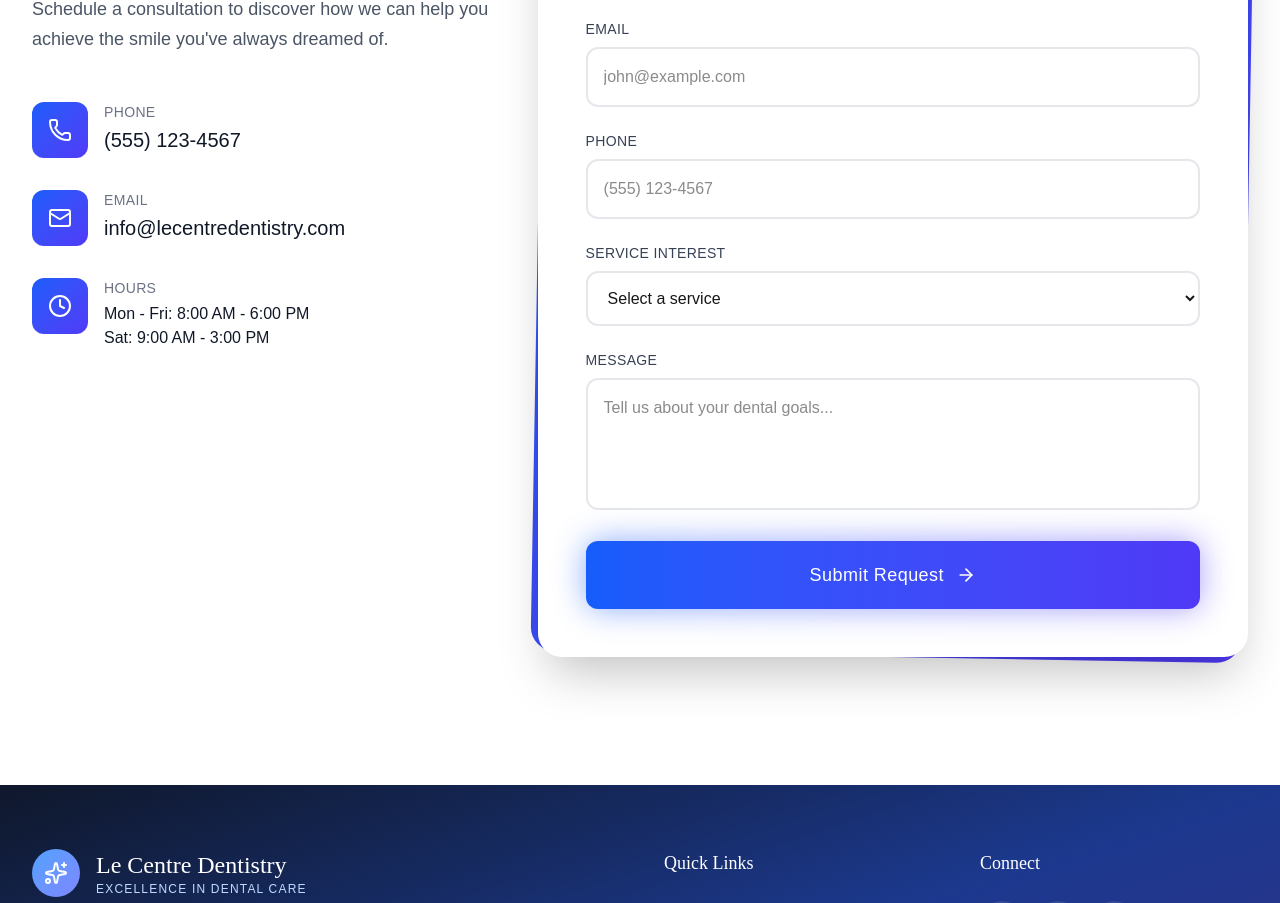
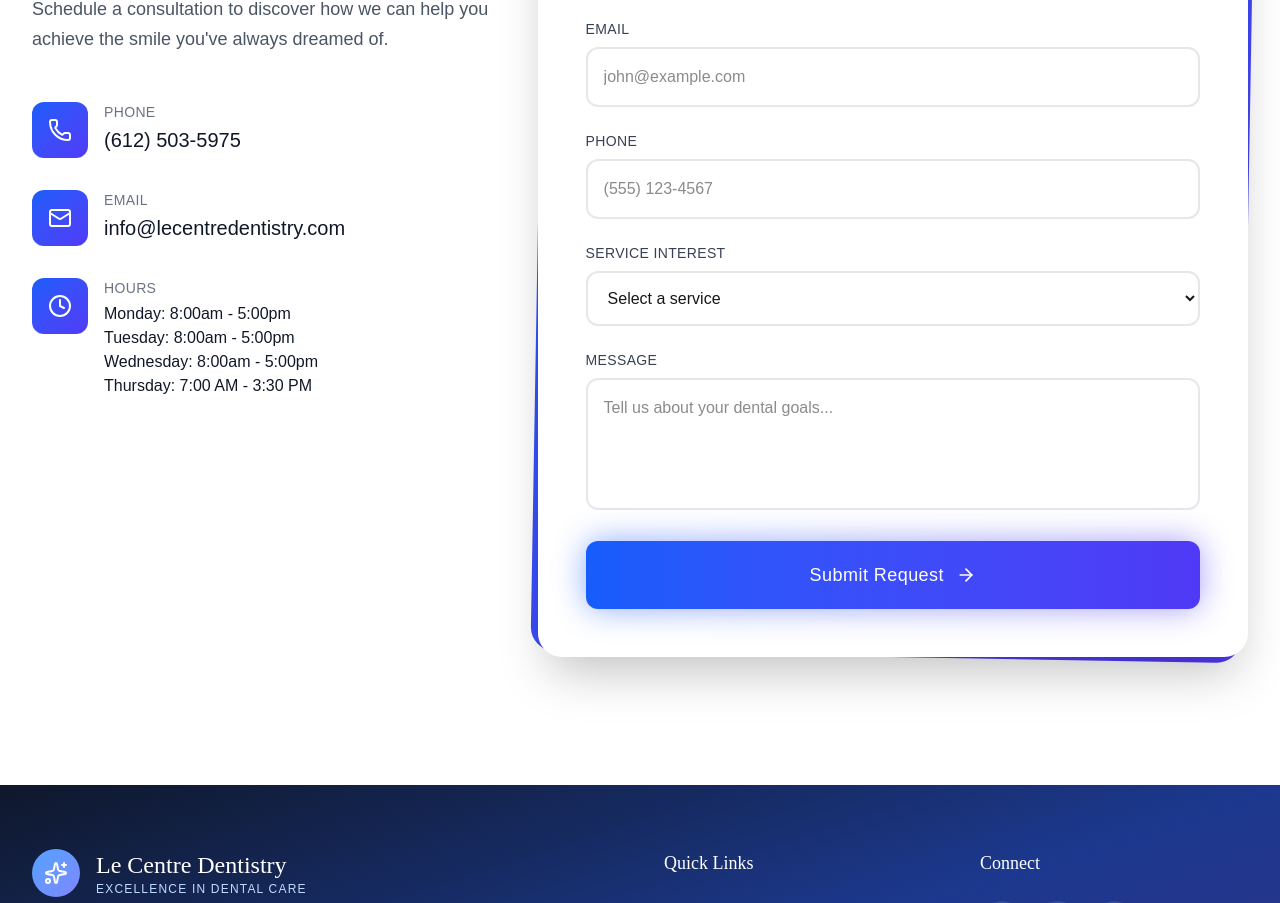
Before and after one commit to tylernpc/le-centre-dentistry, a Next.js app in the folder centre-dentistry/: page / in a window 1280 px wide. Shown: the part 6476-7379 px from the top of the page. Built offline with nearby package versions, Linux system fonts and the light colour scheme.

Commit message:
initial commit

```diff
--- a/centre-dentistry/app/page.tsx
+++ b/centre-dentistry/app/page.tsx
@@ -712,7 +712,7 @@ export default function Home() {
                                 </div>
                                 <div>
                                     <div className="text-sm text-gray-500 tracking-wide uppercase mb-1">Phone</div>
-                                    <div className="text-xl text-gray-900">(555) 123-4567</div>
+                                    <div className="text-xl text-gray-900">(612) 503-5975</div>
                                 </div>
                             </div>
                         </div>
@@ -738,17 +738,19 @@ export default function Home() {
                             <div className="flex items-start gap-4">
                                 <div className="relative">
                                     <div
-                                        className="absolute inset-0 bg-gradient-to-br from-blue-600 to-indigo-600 blur-md opacity-0 group-hover:opacity-50 transition-opacity rounded-xl"></div>
+                                        className="absolute inset-0 bg-linear-to-br from-blue-600 to-indigo-600 blur-md opacity-0 group-hover:opacity-50 transition-opacity rounded-xl"></div>
                                     <div
-                                        className="relative w-14 h-14 bg-gradient-to-br from-blue-600 to-indigo-600 rounded-xl flex items-center justify-center">
+                                        className="relative w-14 h-14 bg-linear-to-br from-blue-600 to-indigo-600 rounded-xl flex items-center justify-center">
                                         <Clock className="w-6 h-6 text-white"/>
                                     </div>
                                 </div>
                                 <div>
                                     <div className="text-sm text-gray-500 tracking-wide uppercase mb-1">Hours</div>
                                     <div className="text-gray-900">
-                                        <div>Mon - Fri: 8:00 AM - 6:00 PM</div>
-                                        <div>Sat: 9:00 AM - 3:00 PM</div>
+                                        <div>Monday: 8:00am - 5:00pm</div>
+                                        <div>Tuesday: 8:00am - 5:00pm</div>
+                                        <div>Wednesday: 8:00am - 5:00pm</div>
+                                        <div>Thursday: 7:00 AM - 3:30 PM</div>
                                     </div>
                                 </div>
                             </div>
```
